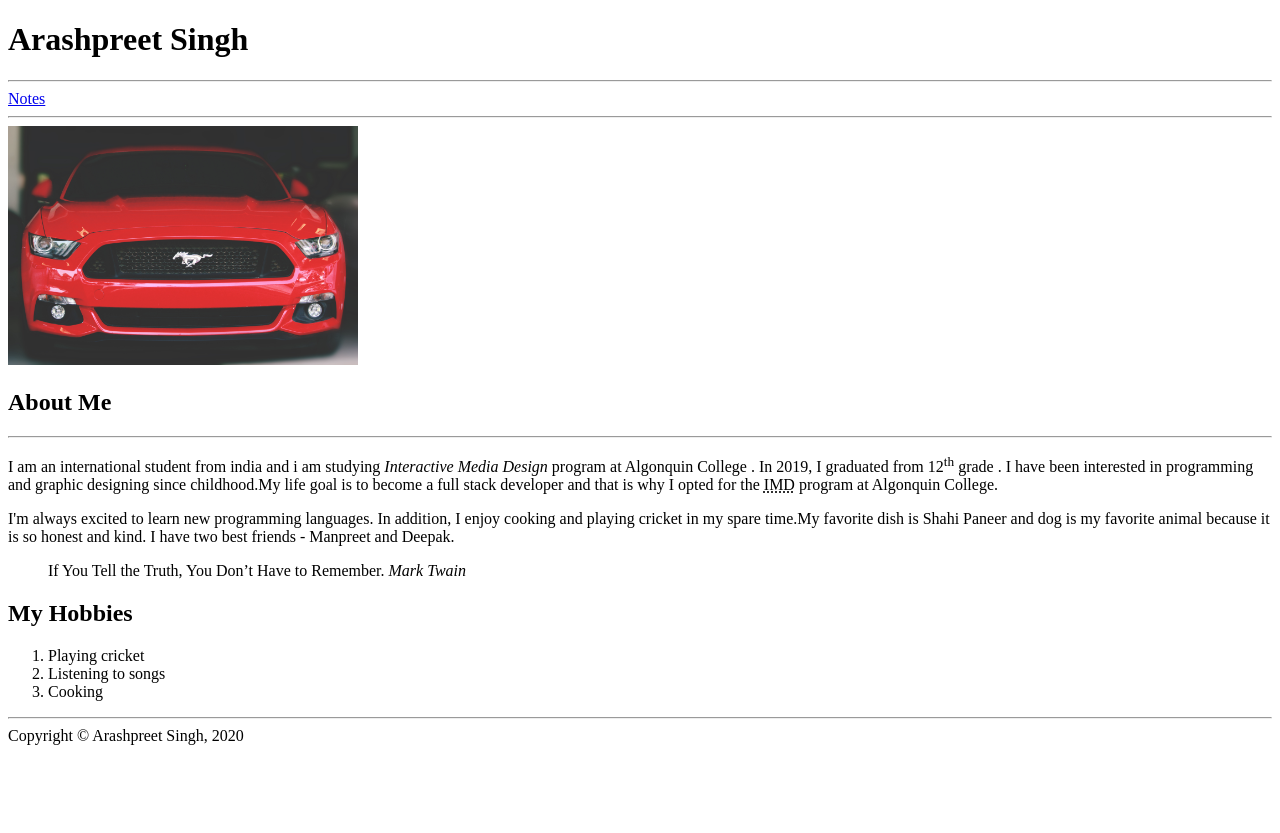
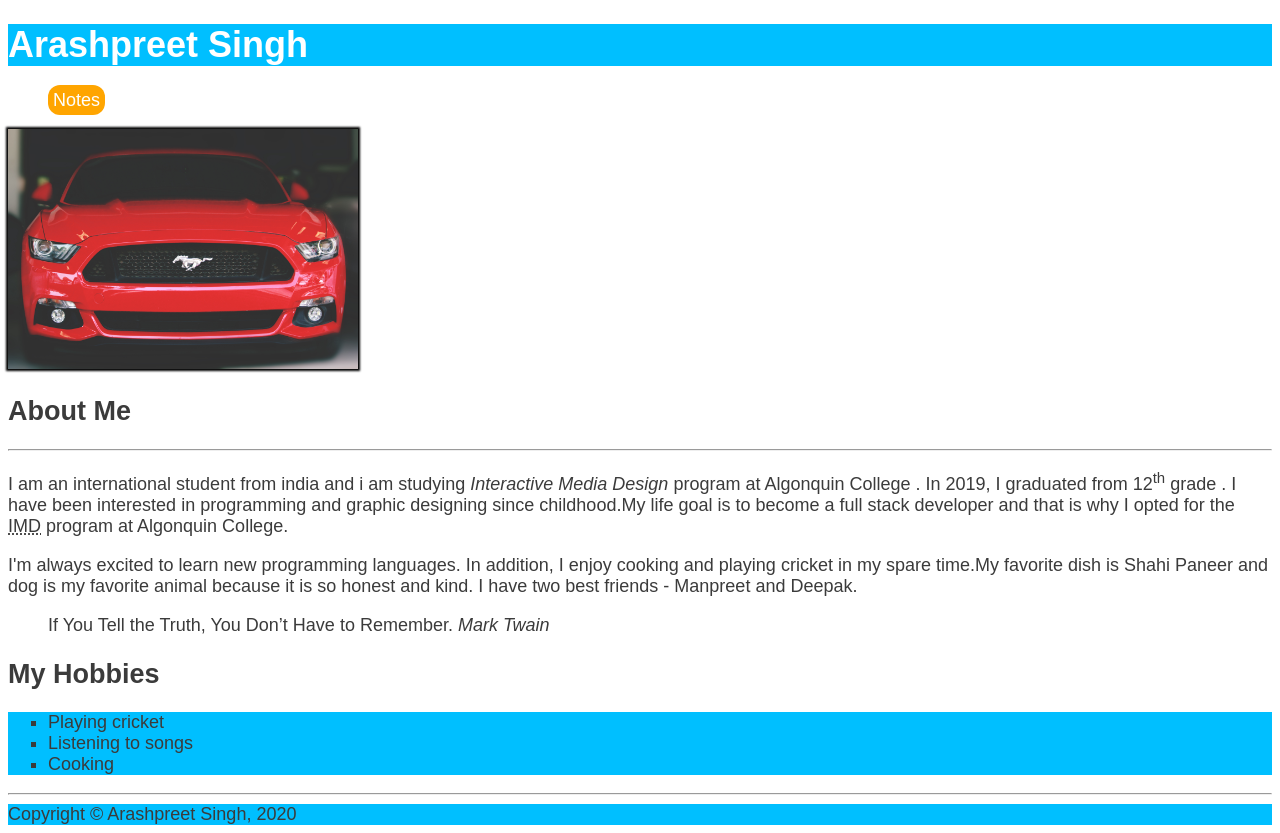
Before and after one commit to sing1471/sing1471, a plain HTML site: page html-assignment/index.html in a window 1280 px wide. Before the commit the page ends 800 px from the top, so only its background shows below. Drawn offline with Linux system fonts and the light colour scheme.

Commit message:
adding css

```diff
--- /dev/null
+++ b/html-assignment/css/main.css
@@ -0,0 +1,49 @@
+body {
+    font-family: Arial, sans-serif;
+    color: rgb(59, 59, 59);
+    font-size: 18px;
+  }
+/* selecting header and footer elemnts */
+header,
+footer {
+    background-color: rgb(0, 191, 255);
+  }
+/* selecting class */
+.site-title {
+    color: white;
+  }
+
+
+/* adding box blur to image */
+ #my-image{
+    box-shadow: 0px 0px 2px 2px black;
+ }
+ /* removing style and decorations from links */
+ nav ul {
+    list-style: none;
+  }
+/* replacing the bullets with square */
+#hobbies{
+    list-style: square;
+}
+/* using :nth-child selector */
+#hobbies:nth-child(odd) {
+    background-color: rgb(0, 191, 255);
+  }
+/* Changing the background colour on hover or focus state of the link */
+nav a {
+    padding: 5px;
+   text-decoration: none;
+   background-color: orange;
+   color: white;
+   border-radius: 12px;
+}
+
+nav ul a:hover,
+nav ul a:focus {
+    background-color: rgb(255, 72, 0);
+    border-radius: 5px;
+    padding: 3px;
+}
+
+/* replacing  */
--- a/html-assignment/index.html
+++ b/html-assignment/index.html
@@ -3,17 +3,20 @@
 <head>
     <meta charset="UTF-8">
     <meta name="viewport" content="width=device-width, initial-scale=1.0">
+    <link href="css/main.css" rel="stylesheet">
     <title>Index</title>
 </head>
 <body>
     <header>
-        <h1>Arashpreet Singh</h1>
-        <hr>
-        <a href="notes.html">Notes</a>
-        <hr>
-    </header>
+        <h1 class="site-title">Arashpreet Singh</h1>
+        </header>
+        <nav>
+            <ul>
+                <li> <a href="notes.html">Notes</a> </li>
+                </ul>
+        </nav>
     <main>
-    <img src="images/car.jpg" alt="car" width=350>
+    <img src="images/car.jpg" alt="car" width=350 id="my-image">
     <article>
         <h2>About Me</h2>
         <hr>
@@ -23,11 +26,11 @@
             If You Tell the Truth, You Don’t Have to Remember. <cite>Mark Twain</cite>
         </blockquote>
         <h2>My Hobbies</h2>
-        <ol>
+        <ul id="hobbies">
             <li>Playing cricket</li>
             <li>Listening to songs</li>
             <li>Cooking</li>
-        </ol>
+        </ul>
     </article>
     <hr>
     </main>
```
